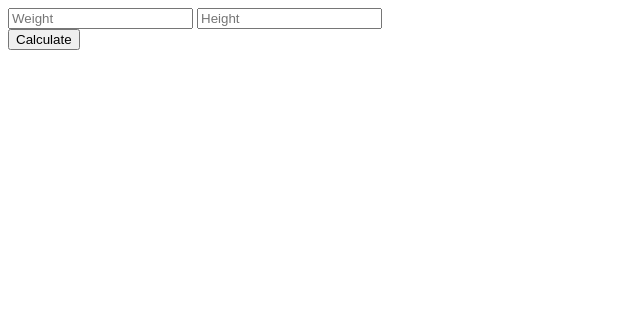
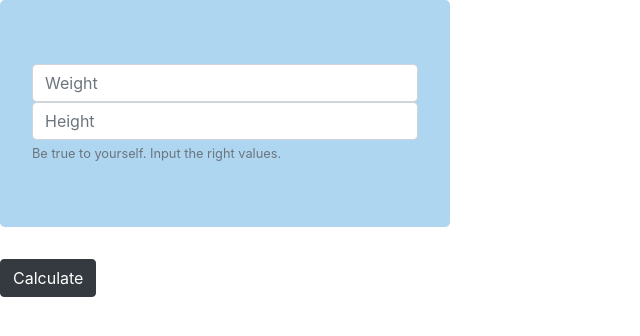
Before and after one commit to palhamel/BMI-Calculator, a website: page src/index.html in a window 1280 px wide. Shown: the whole page, without its empty margins (0-640 px from the left). Drawn offline with nearby package versions, Linux system fonts and the light colour scheme.

Commit message:
Added some styling via Bootstrap

```diff
--- a/features/application.feature.js
+++ b/features/application.feature.js
@@ -19,6 +19,6 @@ context('Your Description of the test scenario', () => {
 
   // Example test
   it('renders the correct page title', async () => {
-    expect(await browser.page.title()).to.eql('Puppeteer Mocha Scaffold');
+    expect(await browser.page.title()).to.eql('The positive BMI calculator!');
   });
 });
--- a/src/index.html
+++ b/src/index.html
@@ -3,33 +3,36 @@
 
 <head>
     <meta charset="utf-8">
-    <title>Hi there</title>
+    <meta name="viewport" content="width=device-width, initial-scale=1">
+    <title>The positive BMI calculator!</title>
+    <link rel="stylesheet" href="https://stackpath.bootstrapcdn.com/bootstrap/4.3.1/css/bootstrap.min.css">
     <script src="js/person.js"></script>
     <script src="js/bmi_calculator.js"></script>
 </head>
+
 <body>
     <form id="calculate">
-        <div id="metric-inputs">
-            <input type="text" id="weight-in-kgs" placeholder="Weight">
-            <input type="text" id="height-in-cm" placeholder="Height">
+        <div class="jumbotron" style="width: 450px; background-color: #AED6F1" id="metric-inputs">
+            <input type="text" id="weight-in-kgs" placeholder="Weight" class="form-control">
+            <input type="text" id="height-in-cm" placeholder="Height" class="form-control">
+            <small id="emailHelp" class="form-text text-muted">Be true to yourself. Input the right values.</small>
         </div>
+        <button type="submit" value="Calculate" class="btn btn-dark"> Calculate </button>
+    </form>
 
-        <button type="submit" value="Calculate"> Calculate </button>
-    </form>
     <div>
         <span id="display_value"></span>
         <span id="display_message"></span>
     </div>
     <script type="text/javascript">
+
         // When the page has loaded, we create a set of global variables holding elements that we will use
         // The attribute names speak for themselves
-
         const global = {}
 
         global.calculateForm = document.querySelector('#calculate');
         global.displayValueElement = document.querySelector('#display_value');
         global.displayMessageElement = document.querySelector('#display_message');
-
 
         // Once the page has loaded, we add listeners to the select tag and the form
         // there's a lot ol events that we can listen for.
@@ -40,9 +43,9 @@
                 // 'preventDefault' prevents the default action the browser makes on the form
                 // we only want some java script to be executed, nothing else
                 event.preventDefault();
-                // the 'claculateBMI' function will create a ne instance of Person, calculate the
+                // the 'calculateBMI' function will create a ne instance of Person, calculate the
                 // BMI and return the object. Its a asynchronous function (making use of a Promise)
-                // mening we can wait for the result and execute more code once we get the result back. Hence the use of '.then()'
+                // meaning we can wait for the result and execute more code once we get the result back. Hence the use of '.then()'
                 calculateBMI()
                     .then(person => {
                         // once we have the result of the calculation, it's time to modify
@@ -67,13 +70,5 @@
             })
         };
 </script>
-
-
-
-
-
-
 </body>
-
-
 </html>
```
